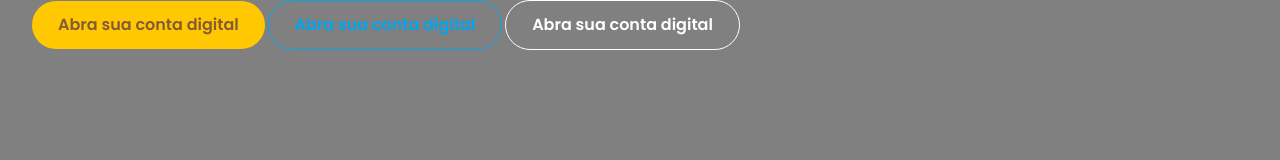
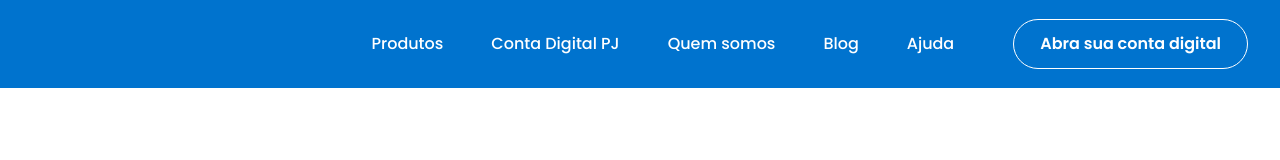
Before and after one commit to andrerousselet/neon-lp, a website built with Vite: page index.html in a window 1280 px wide. Built offline with nearby package versions, Linux system fonts and the light colour scheme; files whose address does not match are found by name.

Commit message:
style(header): add style to header

```diff
--- a/index.html
+++ b/index.html
@@ -15,11 +15,23 @@
   </head>
 
   <body>
-    <div class="container">
-      <button class="btn-primary">Abra sua conta digital</button>
-      <button class="btn-secondary">Abra sua conta digital</button>
-      <button class="btn-secondary white">Abra sua conta digital</button>
-    </div>
+    <header>
+      <div class="container">
+        <a href="#" class="logo">
+          <img src="./assets/logo.svg" alt="">
+        </a>
+        <nav>
+          <ul>
+            <li><a href="">Produtos</a></li>
+            <li><a href="">Conta Digital PJ</a></li>
+            <li><a href="">Quem somos</a></li>
+            <li><a href="">Blog</a></li>
+            <li><a href="">Ajuda</a></li>
+          </ul>
+          <button class="btn-secondary white">Abra sua conta digital</button>
+        </nav>
+      </div>
+    </header>
     <script type="module" src="/main.js"></script>
   </body>
 </html>
--- a/scss/_buttons.scss
+++ b/scss/_buttons.scss
@@ -39,7 +39,3 @@
     }
   }
 }
-
-body {
-  background-color: gray;
-}
--- a/scss/_header.scss
+++ b/scss/_header.scss
@@ -0,0 +1,40 @@
+header {
+  position: absolute;
+  top: 0;
+  left: 0;
+  width: 100%;
+  height: 8.8rem;
+  background-color: #0073ce;
+  display: flex;
+
+  .container {
+    @include flex(row, center, space-between);
+  }
+
+  nav {
+    display: flex;
+    align-items: center;
+    gap: 5.9rem;
+
+    ul {
+      @include flex(row, center, space-between);
+      gap: 4.8rem;
+
+      li {
+
+        a {
+          font-family: "Poppins", sans-serif;
+          font-weight: 500;
+          font-size: 1.6rem;
+          line-height: 125%;
+          color: white;
+          transition: all 200ms ease-in-out;
+
+          &:hover {
+            color: $brand-yellow;
+          }
+        }
+      }
+    }
+  }
+}
```
Also changed, not shown: css/main.min.css, 1 other file.
